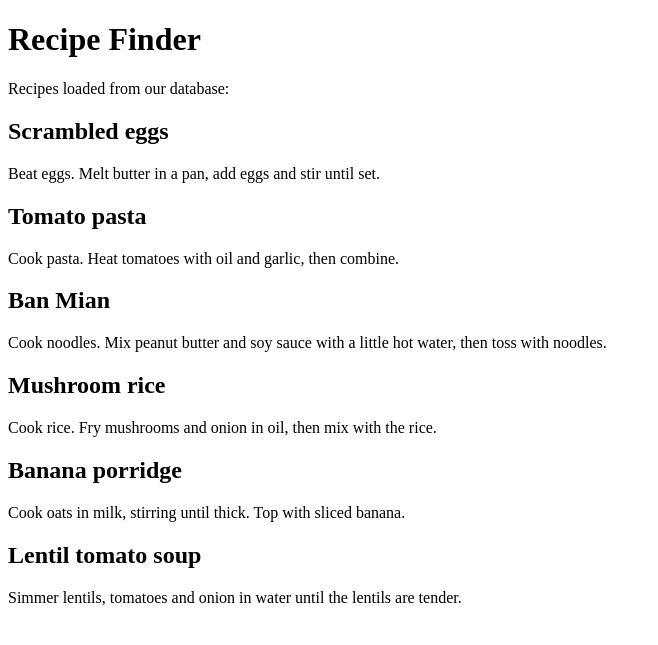
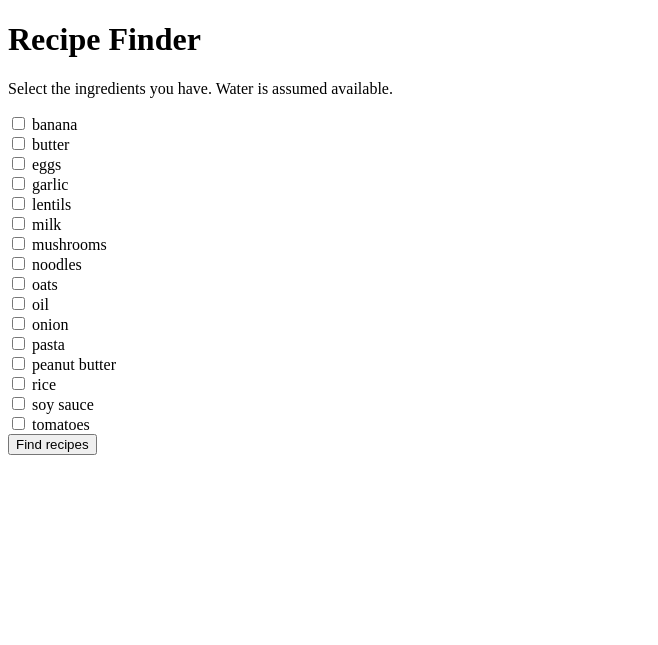
Before and after one commit to cdavidsotto/recipe-finder, a PHP site: page / in a window 1280 px wide. Shown: the top 645 px of the page, without its empty margins (0-658 px from the left). Run offline with PHP 8.4, Linux system fonts and the light colour scheme; data comes from the database, SQL or seed files in the repository.

Commit message:
First working version

```diff
--- a/setup-database.sql
+++ b/setup-database.sql
@@ -23,7 +23,9 @@ INSERT INTO recipes (id, name, instructions) VALUES
 (5, 'Banana porridge',
  'Cook oats in milk, stirring until thick. Top with sliced banana.'),
 (6, 'Lentil tomato soup',
- 'Simmer lentils, tomatoes and onion in water until the lentils are tender.')
+ 'Simmer lentils, tomatoes and onion in water until the lentils are tender.'),
+(7, 'This one is a test',
+ 'To see if this updates in real time. No. database setup.sql need to be run.')
 ON DUPLICATE KEY UPDATE
     name = VALUES(name),
     instructions = VALUES(instructions);
--- a/www/index.php
+++ b/www/index.php
@@ -1,20 +1,64 @@
 <?php
-$pdo = new PDO(
-    'mysql:host=192.168.56.13;dbname=recipefinder;charset=utf8mb4',
-    'recipeapp',
-    'recipe_demo_pw',
-    [
-        PDO::ATTR_ERRMODE => PDO::ERRMODE_EXCEPTION,
-        PDO::ATTR_DEFAULT_FETCH_MODE => PDO::FETCH_ASSOC
-    ]
-);
+$db_host = '192.168.56.13';
+$db_name = 'recipefinder';
+$db_user = 'recipeapp';
+$db_password = 'recipe_demo_pw';
 
-$recipes = $pdo->query(
-    'SELECT id, name, instructions FROM recipes ORDER BY id'
-)->fetchAll();
+$dsn = "mysql:host=$db_host;dbname=$db_name;charset=utf8mb4";
+$pdo = new PDO($dsn, $db_user, $db_password);
+$pdo->setAttribute(PDO::ATTR_ERRMODE, PDO::ERRMODE_EXCEPTION);
 
-function escape($value) {
-    return htmlspecialchars($value, ENT_QUOTES, 'UTF-8');
+function escape($text) {
+    return htmlspecialchars($text, ENT_QUOTES, 'UTF-8');
+}
+
+// Load checkbox choices from the database on every request.
+$ingredients = $pdo->query(
+    "SELECT DISTINCT ingredient
+     FROM recipe_ingredients
+     ORDER BY ingredient"
+)->fetchAll(PDO::FETCH_COLUMN);
+
+// Accept only ingredient names that exist in our database.
+$submitted = $_GET['ingredients'] ?? [];
+if (!is_array($submitted)) {
+    $submitted = [];
+}
+
+$selected = [];
+foreach ($ingredients as $ingredient) {
+    if (in_array($ingredient, $submitted, true)) {
+        $selected[] = $ingredient;
+    }
+}
+
+$searched = isset($_GET['search']);
+$recipes = [];
+
+if ($searched && count($selected) > 0) {
+    // One placeholder for each selected ingredient.
+    $placeholders = implode(',', array_fill(0, count($selected), '?'));
+
+    $sql = "
+        SELECT r.id, r.name, r.instructions
+        FROM recipes r
+        WHERE EXISTS (
+            SELECT 1
+            FROM recipe_ingredients ri
+            WHERE ri.recipe_id = r.id
+        )
+        AND NOT EXISTS (
+            SELECT 1
+            FROM recipe_ingredients ri
+            WHERE ri.recipe_id = r.id
+              AND ri.ingredient NOT IN ($placeholders)
+        )
+        ORDER BY r.name
+    ";
+
+    $query = $pdo->prepare($sql);
+    $query->execute($selected);
+    $recipes = $query->fetchAll(PDO::FETCH_ASSOC);
 }
 ?>
 <!DOCTYPE html>
@@ -24,14 +68,41 @@ function escape($value) {
     <title>Recipe Finder</title>
 </head>
 <body>
-    <h1>Recipe Finder</h1>
-    <p>Recipes loaded from our database:</p>
+<h1>Recipe Finder</h1>
+<p>Select the ingredients you have. Water is assumed available.</p>
 
-    <?php foreach ($recipes as $recipe): ?>
-        <article>
-            <h2><?= escape($recipe['name']) ?></h2>
-            <p><?= escape($recipe['instructions']) ?></p>
-        </article>
+<form method="get" action="/">
+    <?php foreach ($ingredients as $ingredient): ?>
+        <label>
+            <input
+                type="checkbox"
+                name="ingredients[]"
+                value="<?= escape($ingredient) ?>"
+                <?= in_array($ingredient, $selected, true) ? 'checked' : '' ?>
+            >
+            <?= escape($ingredient) ?>
+        </label>
+        <br>
     <?php endforeach; ?>
+
+    <button type="submit" name="search" value="1">Find recipes</button>
+</form>
+
+<?php if ($searched): ?>
+    <h2>Matching recipes</h2>
+
+    <?php if (count($selected) === 0): ?>
+        <p>Please select at least one ingredient.</p>
+    <?php elseif (count($recipes) === 0): ?>
+        <p>No recipes match your available ingredients.</p>
+    <?php else: ?>
+        <?php foreach ($recipes as $recipe): ?>
+            <article>
+                <h3><?= escape($recipe['name']) ?></h3>
+                <p><?= escape($recipe['instructions']) ?></p>
+            </article>
+        <?php endforeach; ?>
+    <?php endif; ?>
+<?php endif; ?>
 </body>
 </html>
```
Also changed, not shown: 3 other files.
